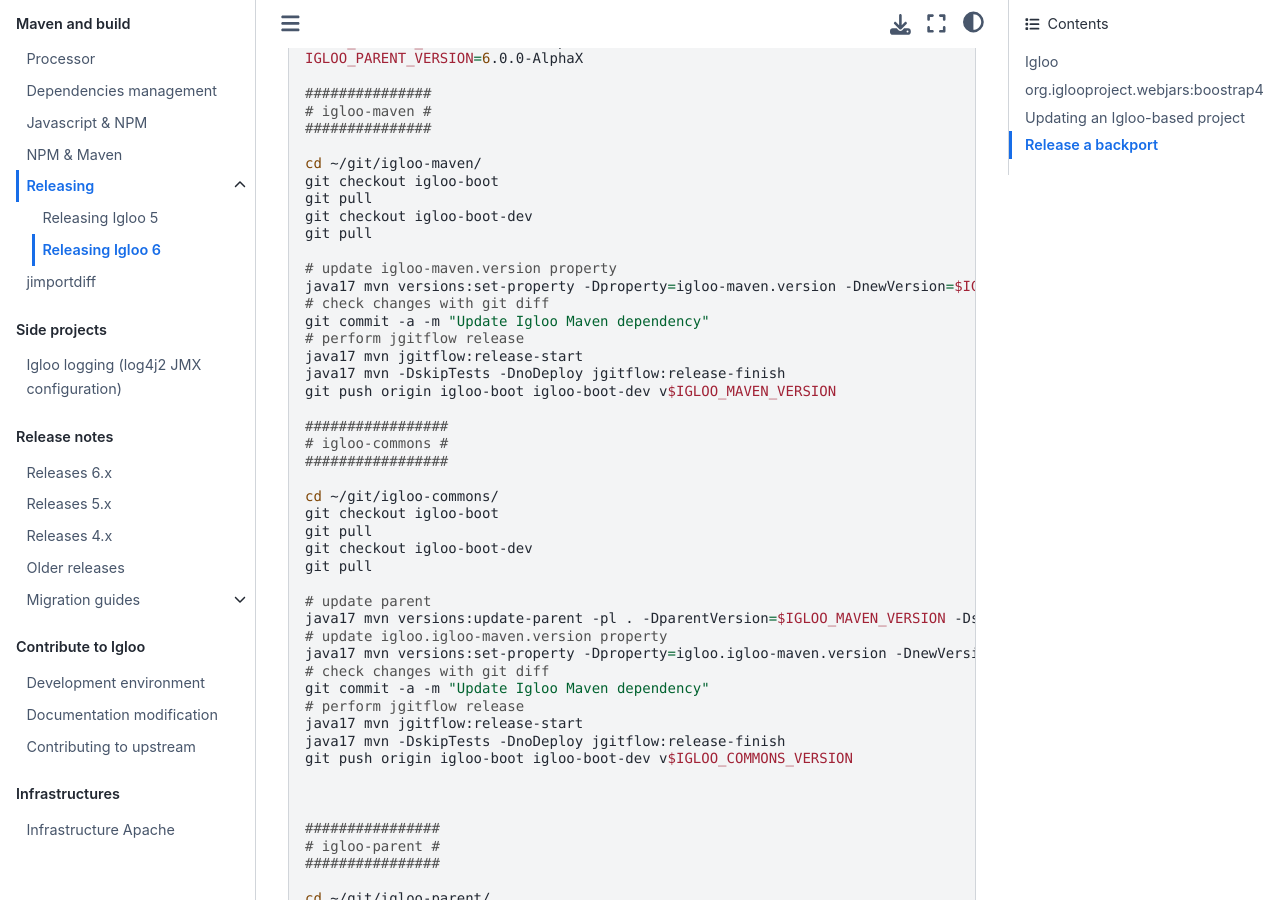
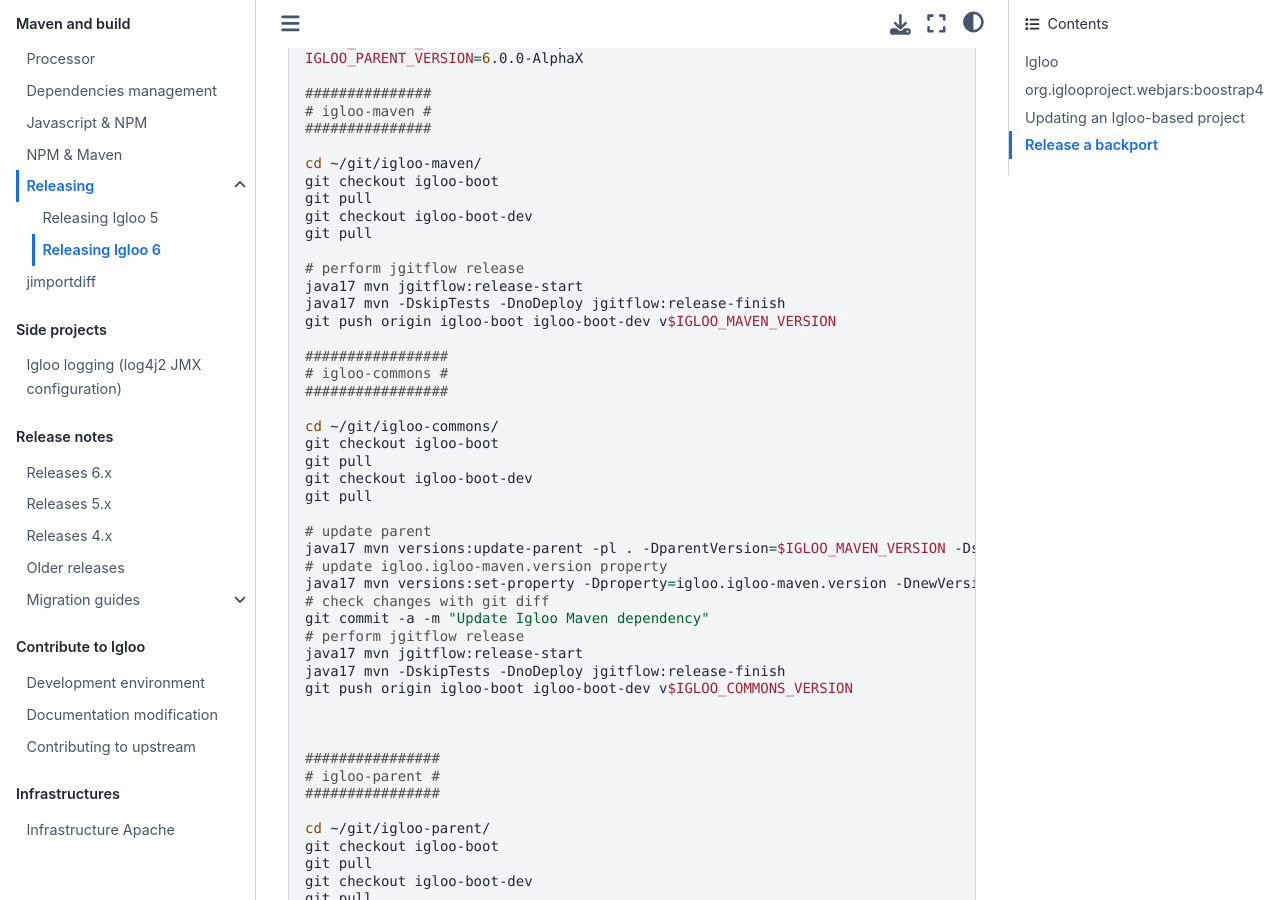
Before and after one commit to igloo-project/igloo-doc, a Sphinx documentation site: the page built from source/maven/releasing/releasing-v6.md, in a window 1280 px wide and 900 px high, scrolled down 534 px. Built offline with Sphinx 7.4.7 and the Sphinx Book theme 1.1.4, drawn with Linux system fonts in a browser that asks for light colours.

Commit message:
releasing fixes

````diff
--- a/source/maven/releasing/releasing-v6.md
+++ b/source/maven/releasing/releasing-v6.md
@@ -27,10 +27,6 @@
 git checkout igloo-boot-dev
 git pull
 
-# update igloo-maven.version property
-java17 mvn versions:set-property -Dproperty=igloo-maven.version -DnewVersion=$IGLOO_MAVEN_VERSION -DprocessAllModules=true -DgenerateBackupPoms=false
-# check changes with git diff
-git commit -a -m "Update Igloo Maven dependency"
 # perform jgitflow release
 java17 mvn jgitflow:release-start
 java17 mvn -DskipTests -DnoDeploy jgitflow:release-finish
@@ -111,7 +107,7 @@
 java17 mvn versions:update-parent -pl .,:igloo-parent-maven-configuration-common -DparentVersion=$IGLOO_MAVEN_VERSION_SNAPSHOT -DskipResolution -DgenerateBackupPoms=false
 # update igloo-maven.version, igloo-commons.version
 java17 mvn versions:set-property -Dproperty=igloo-maven.version -DnewVersion=$IGLOO_MAVEN_VERSION_SNAPSHOT -DprocessAllModules=true -DgenerateBackupPoms=false
-java17 mvn versions:set-property -Dproperty=igloo-commons.version -DnewVersion=$IGLOO_COMMONS_VERSION_SNAPSHOT -DprocessAllModules=true-DgenerateBackupPoms=false
+java17 mvn versions:set-property -Dproperty=igloo-commons.version -DnewVersion=$IGLOO_COMMONS_VERSION_SNAPSHOT -DprocessAllModules=true -DgenerateBackupPoms=false
 git commit -a -m "Switch back Igloo Maven and Commons to snapshot versions"
 git push
 ```
````
